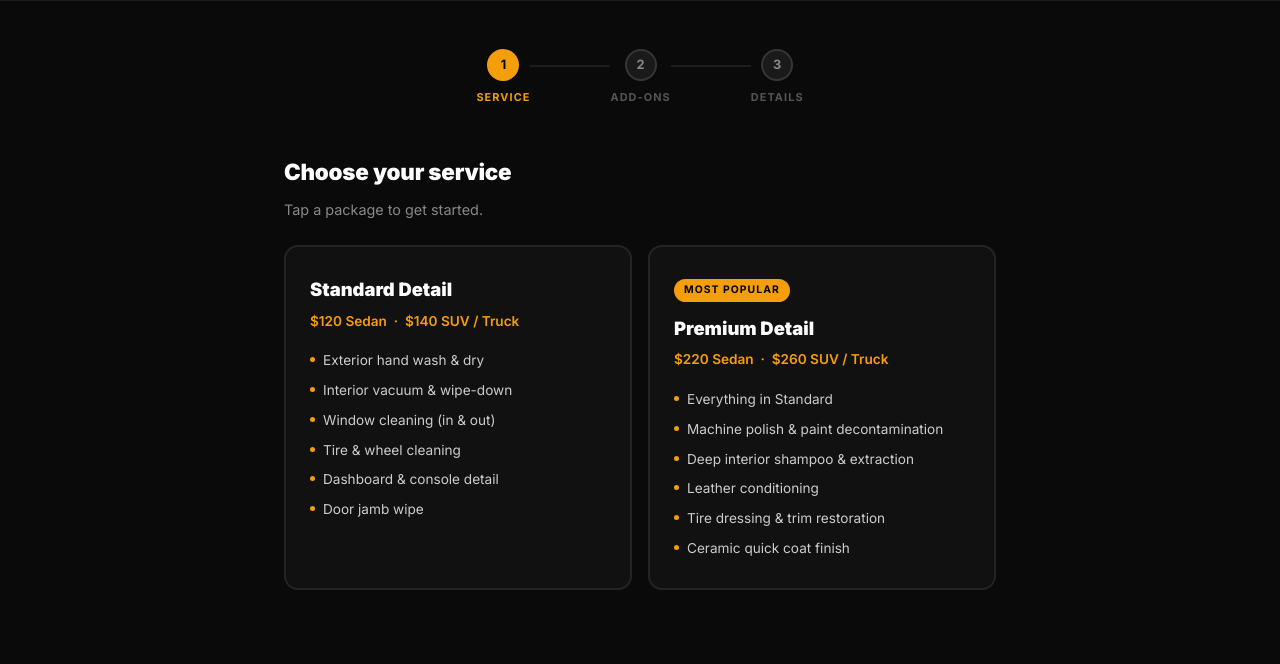
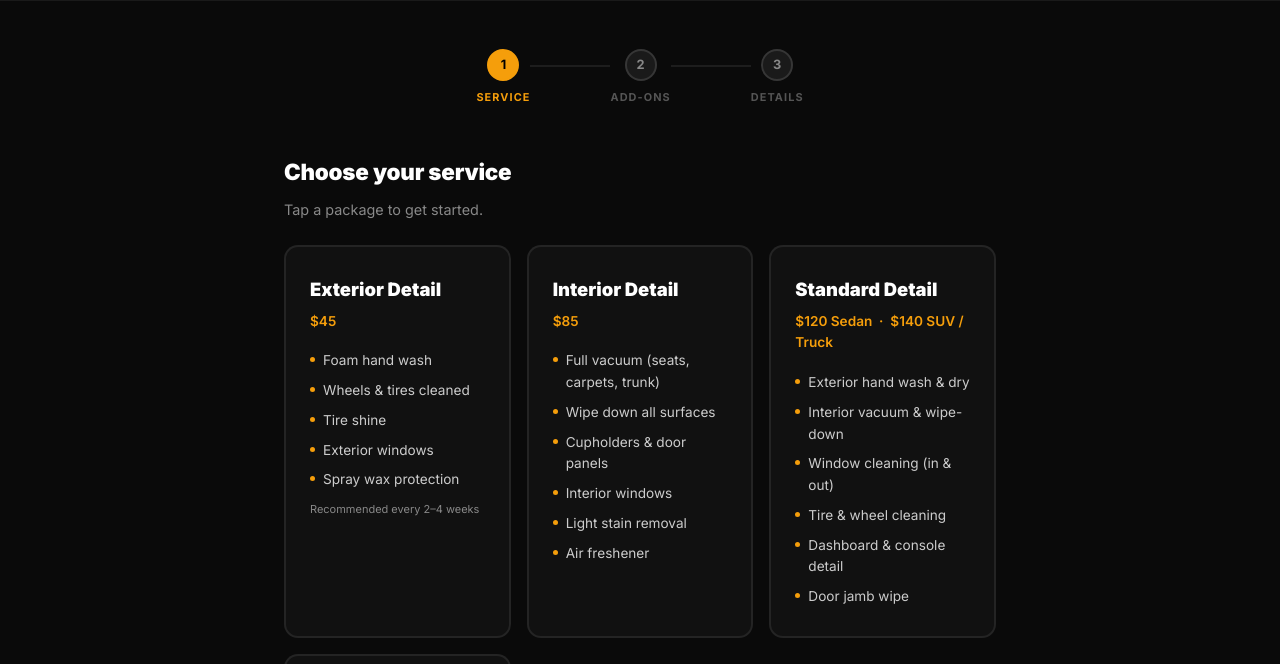
Before and after one commit to armenzakane-lab/zaragoza-detailz, a plain HTML site: page book.html in a window 1280 px wide. Shown: the part 63-727 px from the top of the page. Drawn offline with Linux system fonts and the light colour scheme.

Commit message:
feat: add Exterior Detail \ and Interior Detail \ packages

```diff
--- a/book.html
+++ b/book.html
@@ -240,12 +240,12 @@
     /* ─── PACKAGE CARDS ────────────────────────────── */
     .pkg-cards {
       display: grid;
-      grid-template-columns: 1fr 1fr;
+      grid-template-columns: repeat(auto-fit, minmax(200px, 1fr));
       gap: 16px;
     }
 
     @media (max-width: 560px) {
-      .pkg-cards { grid-template-columns: 1fr; }
+      .pkg-cards { grid-template-columns: 1fr 1fr; }
     }
 
     .pkg-card {
@@ -585,6 +585,32 @@
           <div class="step-sub">Tap a package to get started.</div>
 
           <div class="pkg-cards">
+            <div class="pkg-card" data-service="Exterior Detail" id="pkgExterior" onclick="selectPackage('Exterior Detail')">
+              <div class="pkg-name">Exterior Detail</div>
+              <div class="pkg-price">$45</div>
+              <ul class="pkg-list">
+                <li>Foam hand wash</li>
+                <li>Wheels &amp; tires cleaned</li>
+                <li>Tire shine</li>
+                <li>Exterior windows</li>
+                <li>Spray wax protection</li>
+              </ul>
+              <div style="font-size:11px;color:#888;margin-top:10px">Recommended every 2–4 weeks</div>
+            </div>
+
+            <div class="pkg-card" data-service="Interior Detail" id="pkgInterior" onclick="selectPackage('Interior Detail')">
+              <div class="pkg-name">Interior Detail</div>
+              <div class="pkg-price">$85</div>
+              <ul class="pkg-list">
+                <li>Full vacuum (seats, carpets, trunk)</li>
+                <li>Wipe down all surfaces</li>
+                <li>Cupholders &amp; door panels</li>
+                <li>Interior windows</li>
+                <li>Light stain removal</li>
+                <li>Air freshener</li>
+              </ul>
+            </div>
+
             <div class="pkg-card" data-service="Standard Detail" id="pkgStandard" onclick="selectPackage('Standard Detail')">
               <div class="pkg-name">Standard Detail</div>
               <div class="pkg-price">$120 Sedan &nbsp;·&nbsp; $140 SUV / Truck</div>
```
Also changed, not shown: index.html (+28 -2 lines).
